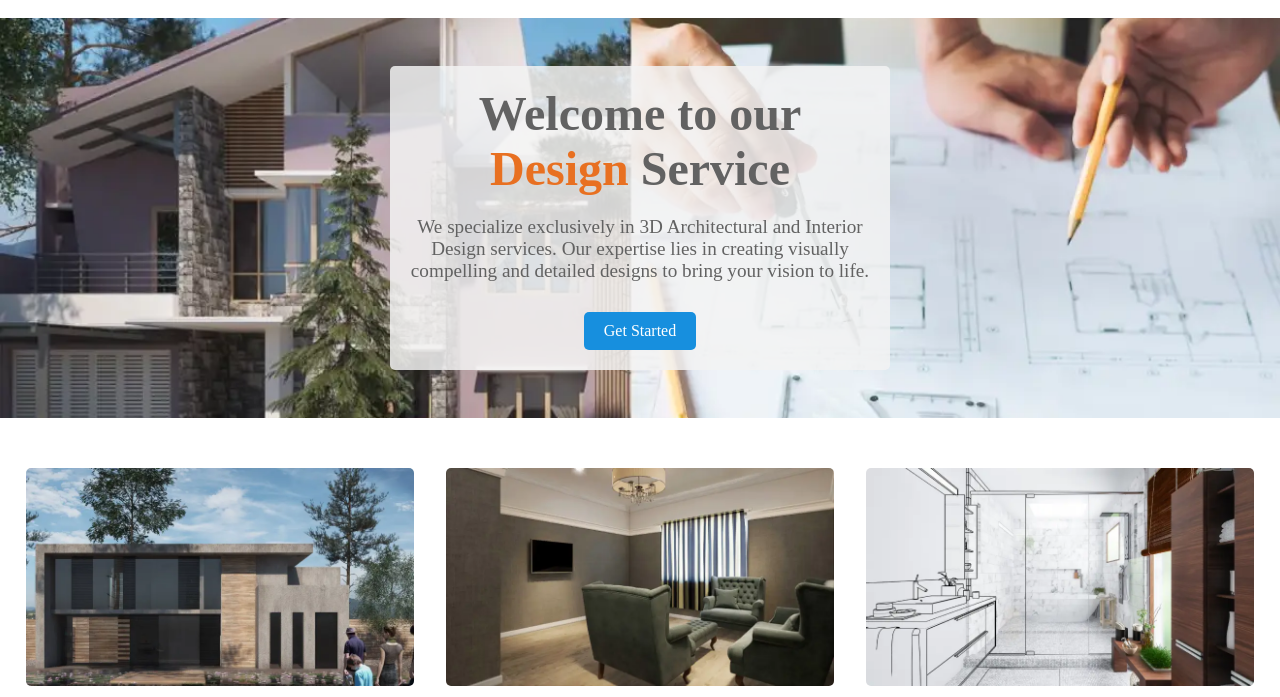
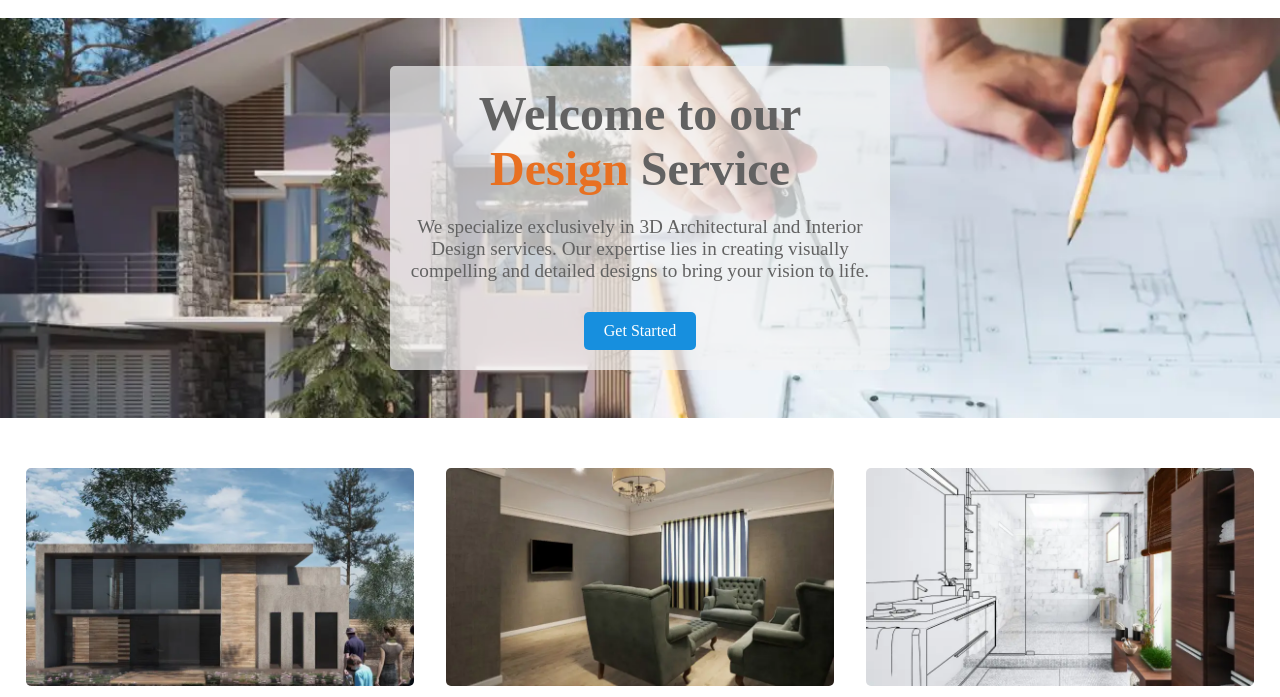
Before and after one commit to thyagarajsalome/rt-design, a plain HTML site: page index.html in a window 1280 px wide. Shown: the part 91-788 px from the top of the page. Drawn offline with nearby package versions, Linux system fonts and the light colour scheme.

Commit message:
insitial commends.

```diff
--- a/styles.css
+++ b/styles.css
@@ -54,7 +54,7 @@ margin: 0px;
 
 .hero-content {
   max-width: 500px;
-  background-color: #f4f4f4d7;
+  background-color: #f4f4f4af;
   border-radius: 5px;
   padding: 20px;
 }
```
